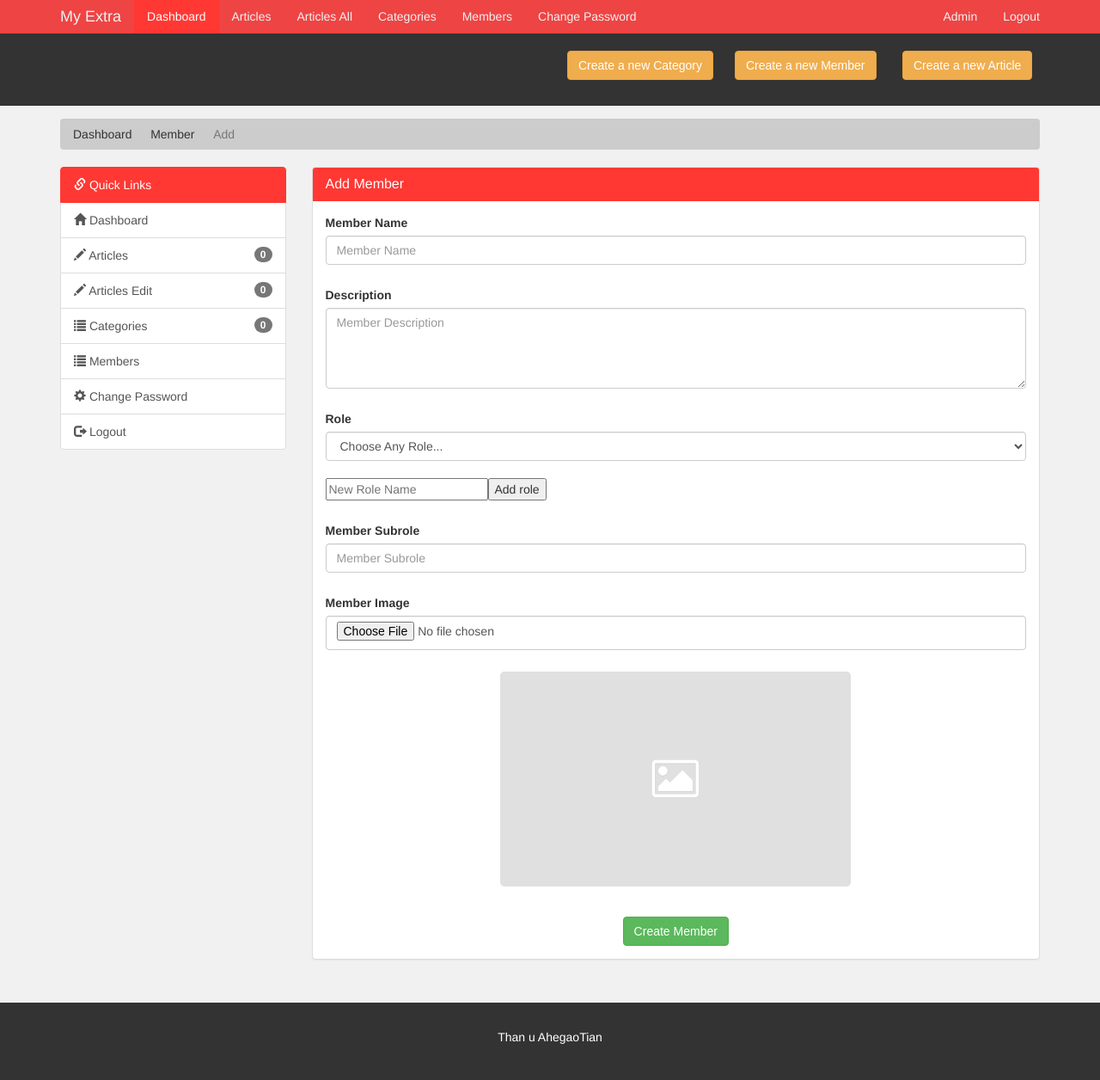
After one commit to Xseron/MyExtra, a PHP site: page /admin/add-member.php in a window 1280 px wide. The commit adds this page. Shown: the whole page at 86% size. Run offline with PHP 8.4, Linux system fonts and the light colour scheme; the visitor is signed in with stand-in values (Sample User, id 1); data that the repository does not hold is empty; some libraries are stand-ins or nearby versions.

Commit message:
add members to admin

```diff
--- a/about-us.php
+++ b/about-us.php
@@ -67,7 +67,6 @@
                         </ul>
                         <a>Контакт в соцсетях</a>
                         <a>Поделиться ссылкой</a>
-                        <a>Создать PDF</a>
                     </div>
                     ";
                 }
@@ -75,7 +74,7 @@
                     echo "<div class='members'>";
                     $titles = array("Founder", "Developers", "Managers", "Designers", "Copywriters");
                     foreach ($titles as $title) {
-                        $memberQuery = "SELECT * FROM members WHERE member_position = '$title'";
+                        $memberQuery = "SELECT * FROM members WHERE member_position = '$x'";
                         $result = mysqli_query($con, $memberQuery);
                         if (mysqli_num_rows($result) > 0) {
                             echo "<h2>$title</h2>
--- /dev/null
+++ b/admin/add-member.php
@@ -0,0 +1,194 @@
+<?php
+require('./includes/nav.inc.php');
+
+if (isset($_POST['member_name'])) {
+  $member_name = $_POST['member_name'];
+  $member_desc = $_POST['member_desc'];
+  $role_id = $_POST['role_id'];
+  $member_sub = $_POST['member_sub'];
+
+  $member_name = str_replace('"', '\"', $member_name);
+
+  $name   = 'member-' . $role_id . '-' . time();
+  $extension  = pathinfo($_FILES["member_img"]["name"], PATHINFO_EXTENSION);
+  $basename   = $name . "." . $extension;
+
+  $tempname = $_FILES["member_img"]["tmp_name"];
+  $folder = "../assets/images/members/{$basename}";
+
+  $sql = "INSERT INTO members
+        (member_role, member_name, member_desc, member_image, member_sub_role)
+        VALUES
+        (?, ?, ?, ?, ?)";
+
+  // Prepare the statement
+  $stmt = $con->prepare($sql);
+
+  // Bind parameters
+  $stmt->bind_param("issss", $role_id, $member_name, $member_desc, $basename, $member_sub);
+
+  // Execute the statement
+  if ($stmt->execute()) {
+    move_uploaded_file($tempname, $folder);
+    alert("Member added.");
+  } else {
+    echo "Failed to upload Data";
+  }
+}
+
+if(isset($_POST['role_name'])){
+  $role_name = $_POST['role_name'];
+
+  $sql = "INSERT INTO roles (role_name) VALUES (?)";
+
+  $stmt = $con->prepare($sql);
+
+  $stmt->bind_param("s", $role_name);
+
+  if ($stmt->execute()) {
+    alert("Role added.");
+  } else {
+    echo "Failed to upload Data";
+  }
+}
+?>
+
+<section id="breadcrumb">
+  <div class="container">
+    <ol class="breadcrumb">
+      <li><a href="./index.php">Dashboard</a></li>
+      <li><a href="./articles.php">Member</a></li>
+      <li class="active">Add</li>
+    </ol>
+  </div>
+</section>
+
+<section id="main">
+  <div class="container">
+    <div class="row">
+      <?php
+      require('./includes/quick-links.inc.php');
+      ?>
+      <div class="col-md-9">
+        <div class="panel panel-default">
+          <div class="panel-heading main-color-bg">
+            <h3 class="panel-title">Add Member</h3>
+          </div>
+          <div class="panel-body">
+            <form method="post" id="add_form" enctype="multipart/form-data">
+              <div class="form-group">
+                <label>Member Name</label>
+                <input type="text" autocomplete="off" class="form-control" placeholder="Member Name" name="member_name" id="member_name" required />
+                <p id="error-title" class="error-msg text-danger"></p>
+              </div>
+              <div class="form-group">
+                <label>Description</label>
+                <textarea id="member_desc" name="member_desc" class="form-control" placeholder="Member Description" rows="4" cols="50"></textarea>
+                <p id="error-dedline" class="error-msg text-danger"></p>
+              </div>
+              <div class="form-group">
+                <label>Role</label>
+                <select name="role_id" class="form-control" id="role">
+                  <option value="0" selected>Choose Any Role...</option>
+                  <?php
+                  $cat_sql = "SELECT role_id, role_name FROM roles ORDER BY role_name ASC";
+                  $cat_res = mysqli_query($con, $cat_sql);
+                  $cat_row = mysqli_num_rows($cat_res);
+
+                  while ($cat_data = mysqli_fetch_assoc($cat_res)) {
+                    $cat_id = $cat_data['role_id'];
+                    $cat_name = $cat_data['role_name'];
+                    echo '
+                        <option value="' . $cat_id . '">' . $cat_name . '</option>
+                      ';
+                  }
+                  ?>
+                </select>
+                <br>
+                <input type="text" name="" id="new_role" placeholder="New Role Name"/><button id="create_new_role">Add role</button>
+                <p id="error-cat" class="error-msg text-danger"></p>
+              </div>
+              <div class="form-group">
+                <label>Member Subrole</label>
+                <input type="text" autocomplete="off" class="form-control" placeholder="Member Subrole" name="member_sub" id="member_sub" required />
+                <p id="error-title" class="error-msg text-danger"></p>
+              </div>
+              <div class="form-group">
+                <label>Member Image</label>
+                <input type="file" class="form-control" placeholder="Member Image" name="member_img" id="Member_img" accept="image/*" required />
+                <p id="error-img" class="error-msg text-danger"></p>
+              </div>
+              <div class="form-group text-center">
+                <img src="../assets/images/articles/choose.png" class="image_preview" id="image_preview" />
+              </div>
+              <br>
+              <div class="text-center">
+                <button id="btn-submit" type="submit" name="submit" class="btn btn-success">Create Member</button>
+              </div>
+            </form>
+          </div>
+        </div>
+      </div>
+    </div>
+  </div>
+  <script>
+    Member_img.onchange = evt => {
+      const [file] = Member_img.files
+      if (file) {
+        image_preview.src = URL.createObjectURL(file)
+      }
+    }
+  </script>
+  <script src="../assets/js/admin/add-form-validate.js"></script>
+  <script>
+    $('#create_new_role').click(function(){
+        let name = $("#new_role").val();
+
+        console.log(name);
+
+        $.ajax({
+          url: 'add-member.php',
+          type: 'POST',
+          data: {"role_name":name},
+          traditional: true,
+          success: function(response) {
+            console.log('POST request successful');
+            console.log(response);
+            window.location.href = "./add-member.php";
+          },
+          error: function(xhr, status, error) {
+            console.log('POST request failed');
+            console.log(xhr.responseText);
+          }
+        });
+    });
+
+    // Handle form submission
+    form.addEventListener('submit', function(event) {
+      event.preventDefault();
+
+      const formData = new FormData(this);
+
+      $.ajax({
+        url: 'add-member.php',
+        type: 'POST',
+        data: formData,
+        processData: false,
+        contentType: false,
+        success: function(response) {
+          console.log('POST request successful');
+          console.log(response);
+          window.location.href = "./add-member.php";
+        },
+        error: function(xhr, status, error) {
+          console.log('POST request failed');
+          console.log(xhr.responseText);
+        }
+      });
+    });
+  </script>
+</section>
+
+<?php
+require('./includes/footer.inc.php')
+?>
--- a/admin/includes/nav.inc.php
+++ b/admin/includes/nav.inc.php
@@ -22,6 +22,7 @@
   $category = false;
   $article = false;
   $articleall = false;
+  $member = false;
 
   // Strpos returns the position of the search string in the main string or returns 0 (false)
   // Checking if the page is Home Page
@@ -45,6 +46,12 @@
     $page_title = " Articles Edit";
     $home = false;
     $articleall = true;
+  }
+
+  if(strpos($uri,"/members.php") != false){
+    $page_title = " Members";
+    $home = false;
+    $member = true;
   }
 
   if(strpos($uri,"/categories.php") != false){
@@ -95,7 +102,7 @@
           <span class="icon-bar"></span>
           <span class="icon-bar"></span>
         </button>
-        <a class="navbar-brand">Extra Curriculum </a>
+        <a class="navbar-brand">My Extra</a>
       </div>
       <div id="navbar" class="collapse navbar-collapse">
         <ul class="nav navbar-nav">
@@ -103,6 +110,7 @@
           <li <?php if($article) echo 'class="active"' ?>><a href="./articles.php">Articles</a></li>
           <li <?php if($articleall) echo 'class="active"' ?>><a href="./articles_all.php">Articles All</a></li>
           <li <?php if($category) echo 'class="active"' ?>><a href="./categories.php">Categories</a></li>
+          <li <?php if($member) echo 'class="active"' ?>><a href="./members.php">Members</a></li>
           <li <?php if($pass) echo 'class="active"' ?>><a href="./change-password.php">Change Password</a></li>
         </ul>
         <ul class="nav navbar-nav navbar-right">
@@ -116,7 +124,7 @@
   <header id="header">
     <div class="container">
       <div class="row">
-        <div class="col-md-8">
+        <div class="col-md-6">
           <h1><?php echo $page_title ?></h1>
         </div>
         <div class="col-md-2 btn-box">
@@ -125,10 +133,20 @@
           </a>
         </div>
         <div class="col-md-2 btn-box">
+          <a href="./add-member.php" class="btn btn-warning" type="button">
+            Create a new Member
+          </a>
+        </div>
+        <div class="col-md-2 btn-box">
           <a href="./add-article.php" class="btn btn-warning" type="button">
             Create a new Article
           </a>
         </div>
+        <!-- <div class="col-md-2 btn-box">
+          <a href="./add-article.php" class="btn btn-warning" type="button">
+            Create a new Member
+          </a>
+        </div> -->
       </div>
     </div>
   </header>
--- a/admin/includes/quick-links.inc.php
+++ b/admin/includes/quick-links.inc.php
@@ -31,6 +31,9 @@
     <a href="./categories.php" class="list-group-item"><span class="glyphicon glyphicon-list"></span> Categories
       <span class="badge"><?php echo $no_of_categories ?></span>
     </a>
+    <a href="./members.php" class="list-group-item"><span class="glyphicon glyphicon-list"></span> Members
+      <span class="badge"></span>
+    </a>
     <a href="./change-password.php" class="list-group-item"><span class="glyphicon glyphicon-cog"></span> Change
       Password
     </a>
--- a/includes/database.inc.php
+++ b/includes/database.inc.php
@@ -8,10 +8,10 @@ $host = "localhost";
 $user = "root";
 
 // MySQL Password
-$pass = "";
+$pass = "OOcrcP1P4nt**";
 
 // Default Database name
-$db = "myextra";
+$db = "news-portal";
 
 // Creating a connection to the DataBase
 $con = mysqli_connect($host, $user, $pass, $db);
```
Also changed, not shown: admin/add-article.php (+81 -0 lines), admin/delete-member.php (added, +35 -0 lines), admin/members.php (added, +175 -0 lines), includes/handler.inc.php (+6 -6 lines).
